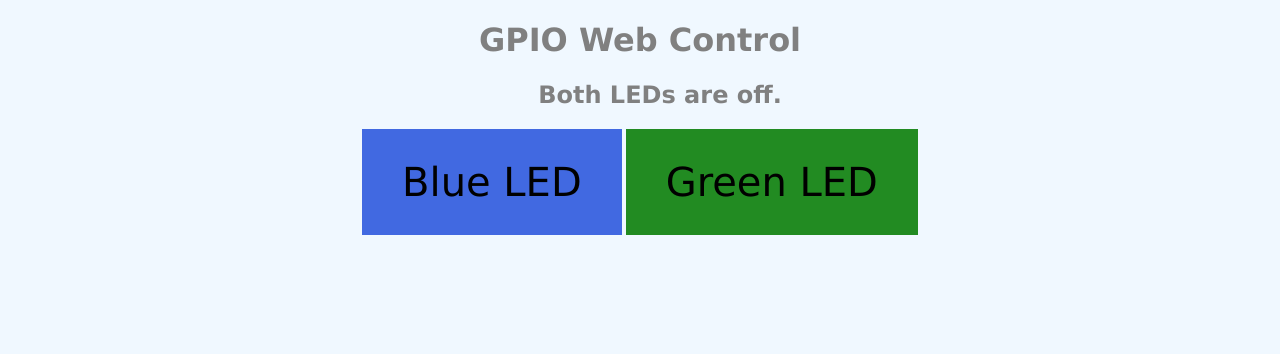
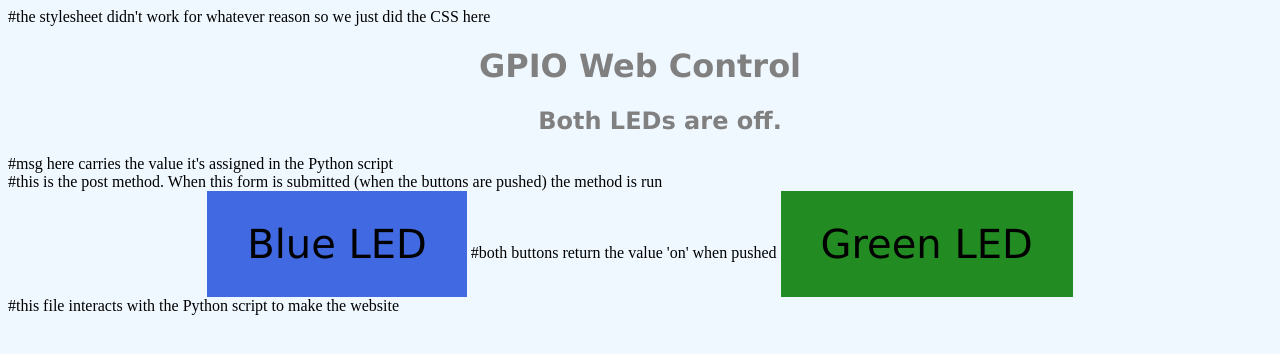
Before and after one commit to ederdey49/Engineering_4_Notebook, a Flask app: page / in a window 1280 px wide. Shown: the top 354 px of the page. Run offline with Flask 2, Linux system fonts and the light colour scheme.

Commit message:
Commented

```diff
--- a/Python/Flask/gpio/templates/index.html
+++ b/Python/Flask/gpio/templates/index.html
@@ -1,17 +1,25 @@
 <!doctype html>
 <html>
 <head>
-<link rel="stylesheet" type="text/css" href="stylesheet.css">
+<link rel="stylesheet" type="text/css"
+      href="stylesheet.css"> #the stylesheet didn't work for whatever reason so we just did the CSS here
 	<title>GPIO with Flask!</title>
 </head>
 <body style="background-color:aliceBlue;">
 <h1 style="color:grey; font-family:Verdana, sans-serif; text-align:center;">GPIO Web Control</h1>
-<h2 style="color:grey; font-family:Verdana, sans-serif; text-align:center;">{{msg}}</h2>
-<form method="POST">
+<h2 style="color:grey; font-family:Verdana, sans-serif;
+	   text-align:center;">{{msg}}</h2> #msg here carries the value it's assigned in the Python script
+<form method="POST"> #this is the post method. When this form is submitted (when the buttons are pushed) the method is run
 	<center>
-	<button style="background-color:royalBlue; font-size:40px; font-family:Verdana, sans-serif; border:none; padding:30px 40px;" type="submit" name="submitBtn1" value="on">Blue LED</button>
-	<button style="background-color:forestGreen; font-size:40px; font-family:Verdana, sans-serif; border:none; padding:30px 40px;" type="submit" name="submitBtn2" value="on">Green LED</button>
+	<button style="background-color:royalBlue; font-size:40px;
+		       font-family:Verdana, sans-serif; border:none; padding:30px 40px;"
+		type="submit" name="submitBtn1" value="on">Blue LED</button> #both buttons return the value 'on' when pushed
+	<button style="background-color:forestGreen; font-size:40px;
+		       font-family:Verdana, sans-serif; border:none; padding:30px 40px;"
+		type="submit" name="submitBtn2" value="on">Green LED</button>
 	</center>
 </form>
 </body>
 </html>
+
+#this file interacts with the Python script to make the website
```
